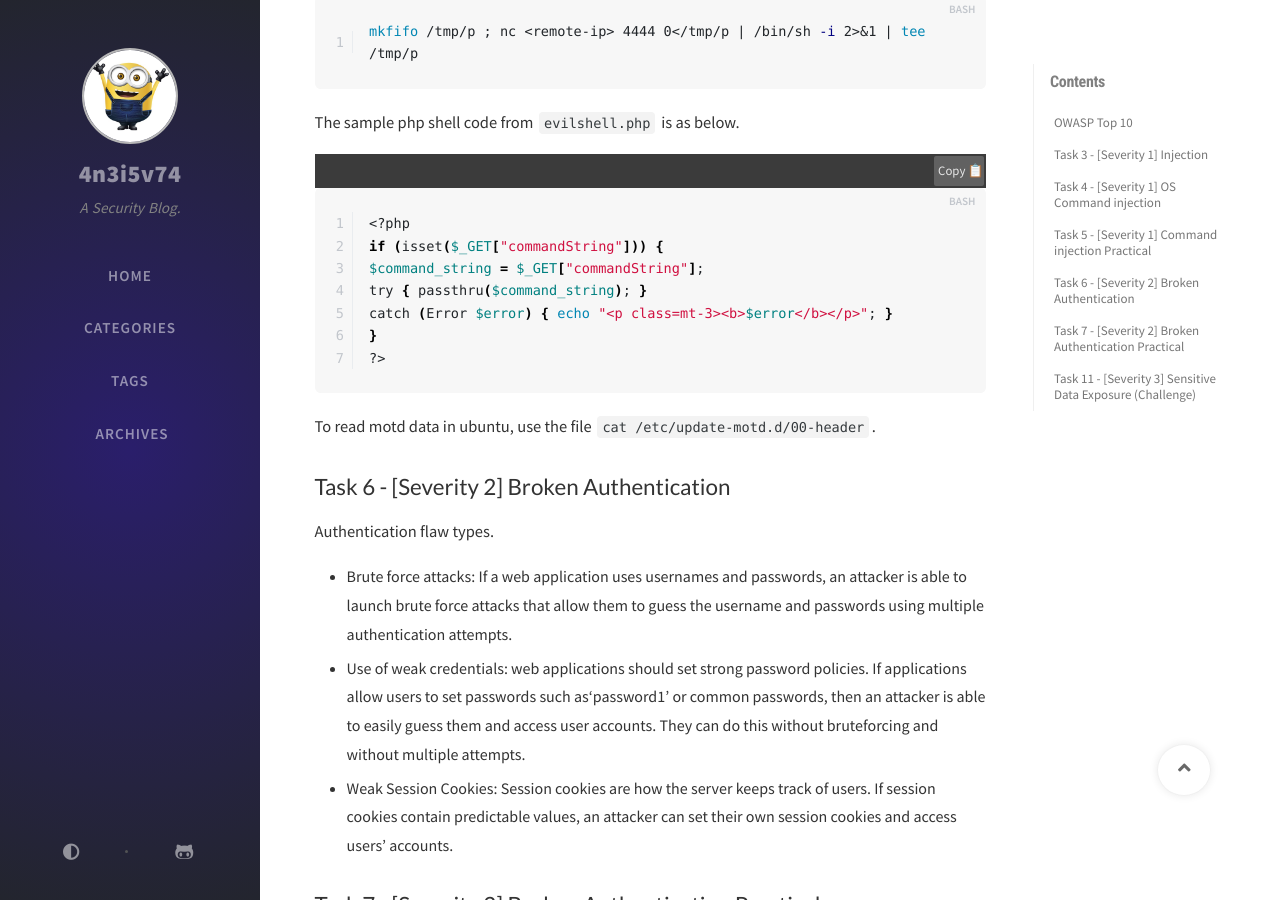
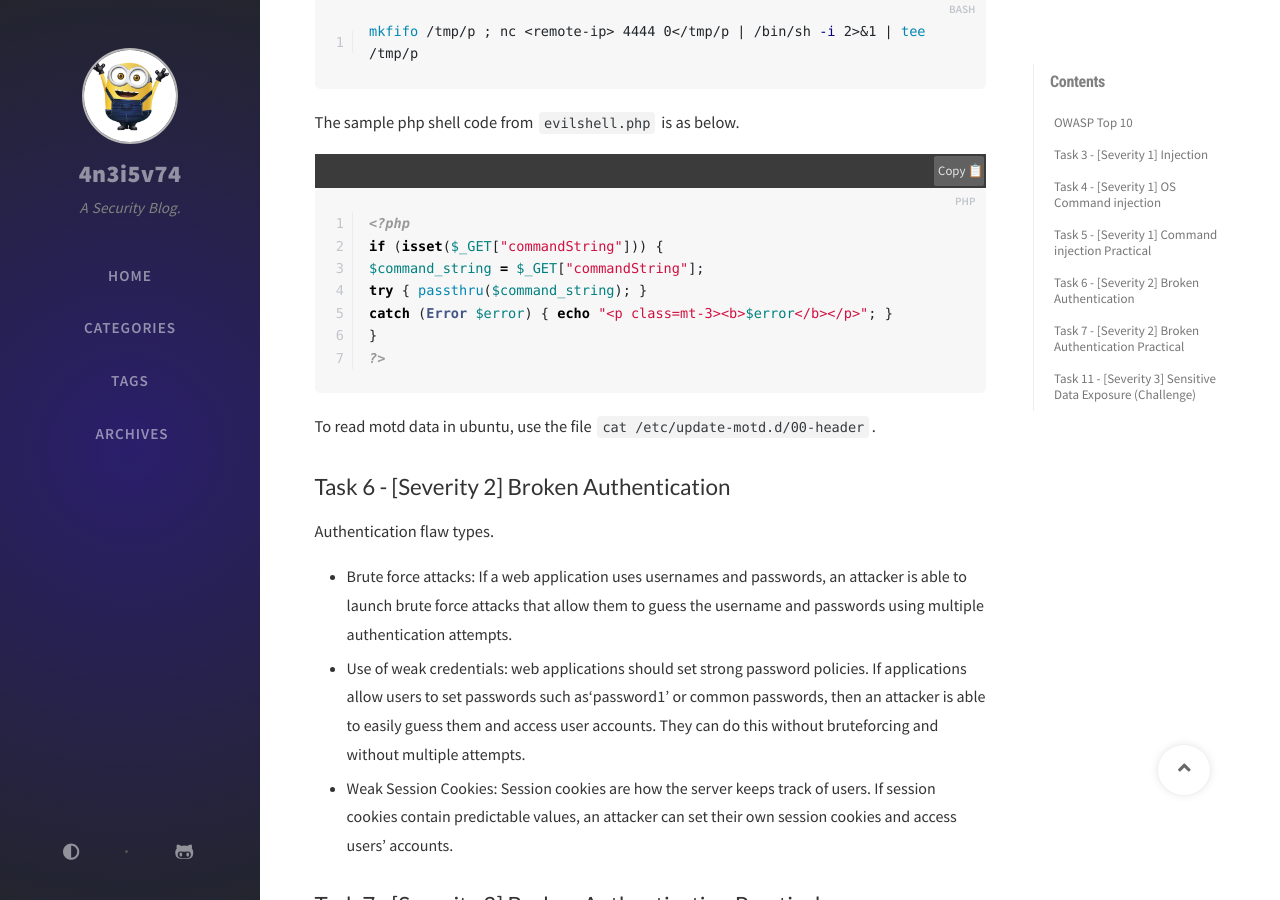
Before and after one commit to 4n3i5v74/4n3i5v74.github.io, a Jekyll site: the page built from _posts/2021-02-10-tryhackme-owasp-top-10.md, in a window 1280 px wide and 900 px high, scrolled down 1543 px. Built offline with Jekyll 4.4.1, drawn with Linux system fonts in a browser that asks for light colours; nearby versions of some CDN libraries; comment, search, counter and statistics services are not loaded.

Commit message:
Modified

```diff
--- a/_posts/2021-02-10-tryhackme-owasp-top-10.md
+++ b/_posts/2021-02-10-tryhackme-owasp-top-10.md
@@ -55,7 +55,7 @@ The sample php shell code from `evilshell.php` is as below.
     try { passthru($command_string); }
     catch (Error $error) { echo "<p class=mt-3><b>$error</b></p>"; }
   }
-?>{% endraw %}{% endcapture %} {% include code.html code=code lang="bash"%}
+?>{% endraw %}{% endcapture %} {% include code.html code=code lang="php"%}
 
 To read motd data in ubuntu, use the file `cat /etc/update-motd.d/00-header`.
 
```
